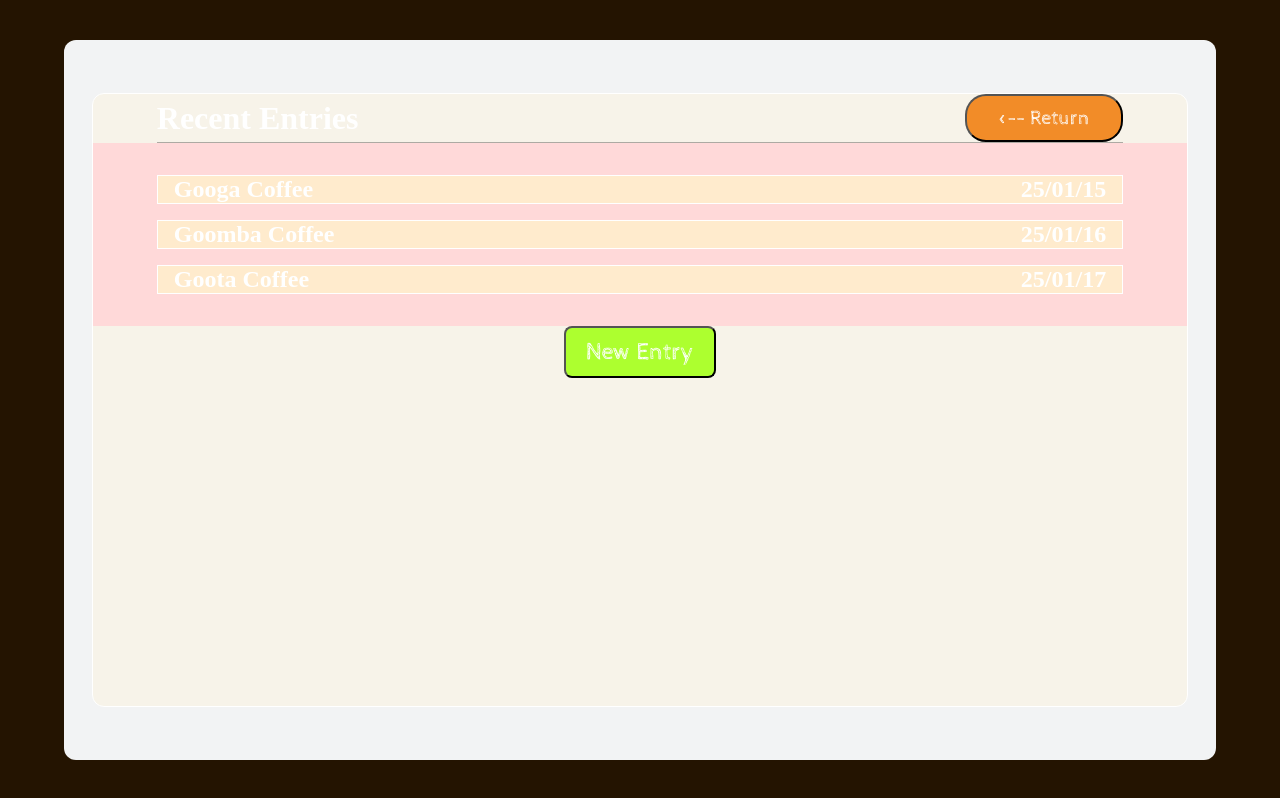
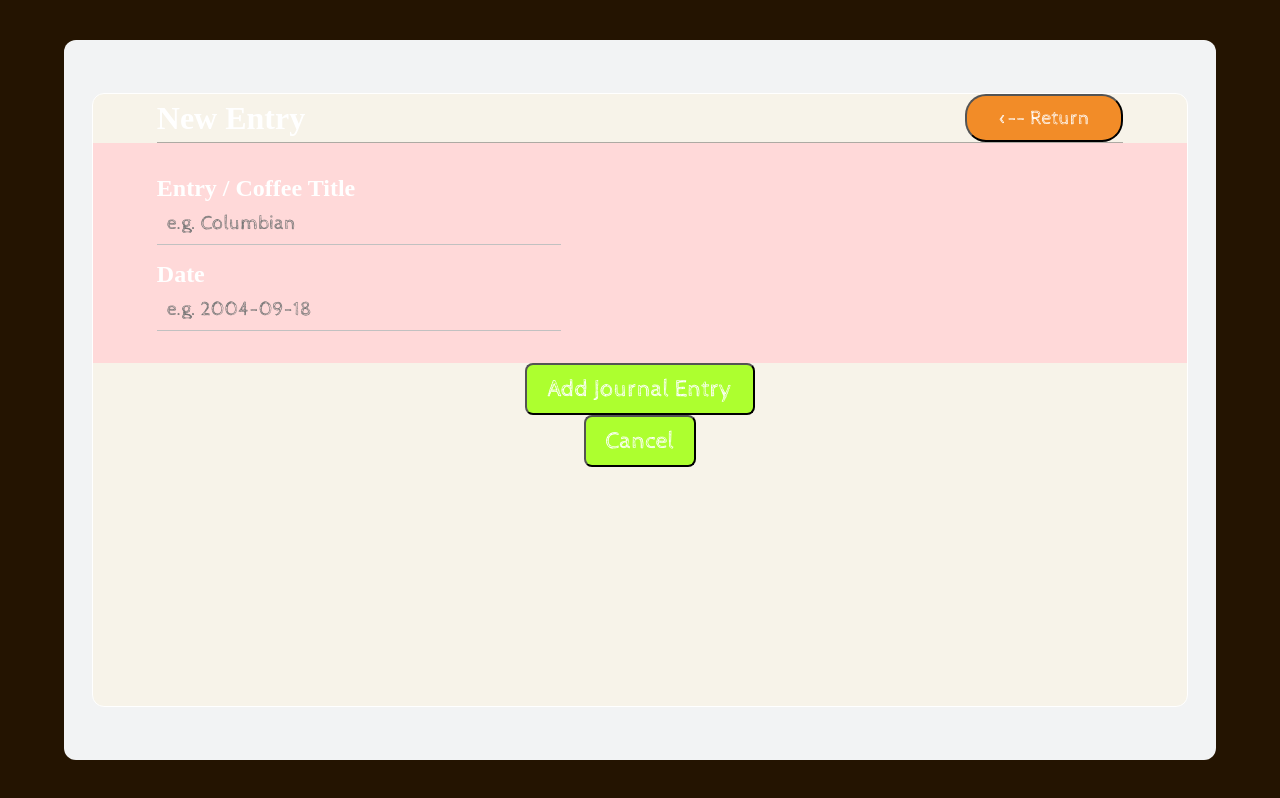
Before and after one commit to songzhang015/coffee-companion, a website built with webpack: page src/index.html in a window 1280 px wide. Both pictures are taken after a click on the button "New Entry". Built offline with nearby package versions, Linux system fonts and the light colour scheme; files whose address does not match are found by name.

Commit message:
Add JS and CSS to switch to adding journal entries

```diff
--- a/src/css/home.css
+++ b/src/css/home.css
@@ -123,6 +123,17 @@ body {
     filter: brightness(90%);
 }
 
+.new-entry-container {
+    display: flex;
+    flex-direction: column;
+    padding: 0 4rem 0 4rem;
+
+}
+
+.new-entry-container > h2 {
+    margin: 0;
+    padding: 0;
+}
 
 
 
--- a/src/js/home.js
+++ b/src/js/home.js
@@ -41,7 +41,7 @@ function initMain() {
 	mainContainer.appendChild(logSection);
 	mainContainer.appendChild(adjustSection);
 	document.body.appendChild(mainContainer);
-	attachEventListeners();
+	attachSectionEventListeners();
 }
 
 function initLogPage() {
@@ -59,6 +59,7 @@ function initLogPage() {
 	entriesHeader.classList.add("entries-header");
 
 	const recentEntriesTitle = document.createElement("h1");
+	recentEntriesTitle.classList.add("entries-title");
 	recentEntriesTitle.textContent = "Recent Entries";
 	entriesHeader.appendChild(recentEntriesTitle);
 
@@ -90,24 +91,62 @@ function initLogPage() {
 	newEntryButton.classList.add("add-entries-button");
 	newEntryButton.textContent = "New Entry";
 	entryForm.appendChild(newEntryButton);
+	newEntryButton.addEventListener("click", () => {
+		initNewEntryPage();
+	});
 }
 
-function initAdjustPage() {
-	alert("Adjust section clicked!");
-}
+function initNewEntryPage() {
+	const entryForm = document.querySelector(".entry-form");
 
-function attachEventListeners() {
-	const logSection = document.querySelector(".log-container .icon-container");
-	const adjustSection = document.querySelector(
-		".adjust-container .icon-container"
-	);
+	const entriesContainer = document.querySelector(".entries-container");
+	entriesContainer.innerHTML = "";
 
-	logSection.addEventListener("click", () => {
+	let oldButton = document.querySelector(".add-entries-button");
+	oldButton.remove();
+
+	const title = document.querySelector(".entries-title");
+	title.textContent = "New Entry";
+
+	const entryContainerName = document.createElement("div");
+	entryContainerName.classList.add("new-entry-container");
+
+	const entryContainerDate = document.createElement("div");
+	entryContainerDate.classList.add("new-entry-container");
+
+	const entryTitleName = document.createElement("h2");
+	entryTitleName.textContent = "Entry / Coffee Title";
+	const entryInputName = document.createElement("input");
+	entryInputName.classList.add("entry-input");
+	entryInputName.placeholder = "e.g. Columbian";
+
+	const entryTitleDate = document.createElement("h2");
+	entryTitleDate.textContent = "Date";
+	const entryInputDate = document.createElement("input");
+	entryInputDate.classList.add("entry-input");
+	entryInputDate.placeholder = "e.g. 2004-09-18";
+
+	entryContainerName.append(entryTitleName);
+	entryContainerName.append(entryInputName);
+	entryContainerDate.append(entryTitleDate);
+	entryContainerDate.append(entryInputDate);
+	entriesContainer.append(entryContainerName);
+	entriesContainer.append(entryContainerDate);
+
+	const newEntryButton = document.createElement("button");
+	newEntryButton.classList.add("add-entries-button");
+	newEntryButton.textContent = "Add Journal Entry";
+	entryForm.appendChild(newEntryButton);
+	newEntryButton.addEventListener("click", () => {
 		initLogPage();
 	});
 
-	adjustSection.addEventListener("click", () => {
-		initAdjustPage();
+	const cancelNewEntryButton = document.createElement("button");
+	cancelNewEntryButton.classList.add("add-entries-button");
+	cancelNewEntryButton.textContent = "Cancel";
+	entryForm.appendChild(cancelNewEntryButton);
+	cancelNewEntryButton.addEventListener("click", () => {
+		initLogPage();
 	});
 }
 
@@ -129,6 +168,25 @@ function addEntryToPage(title, date) {
 	container.appendChild(entryContainer);
 }
 
+function initAdjustPage() {
+	alert("Adjust section clicked!");
+}
+
+function attachSectionEventListeners() {
+	const logSection = document.querySelector(".log-container .icon-container");
+	const adjustSection = document.querySelector(
+		".adjust-container .icon-container"
+	);
+
+	logSection.addEventListener("click", () => {
+		initLogPage();
+	});
+
+	adjustSection.addEventListener("click", () => {
+		initAdjustPage();
+	});
+}
+
 document.addEventListener("DOMContentLoaded", () => {
 	initMain();
 	setTimeout(initLogPage, 10);
```
